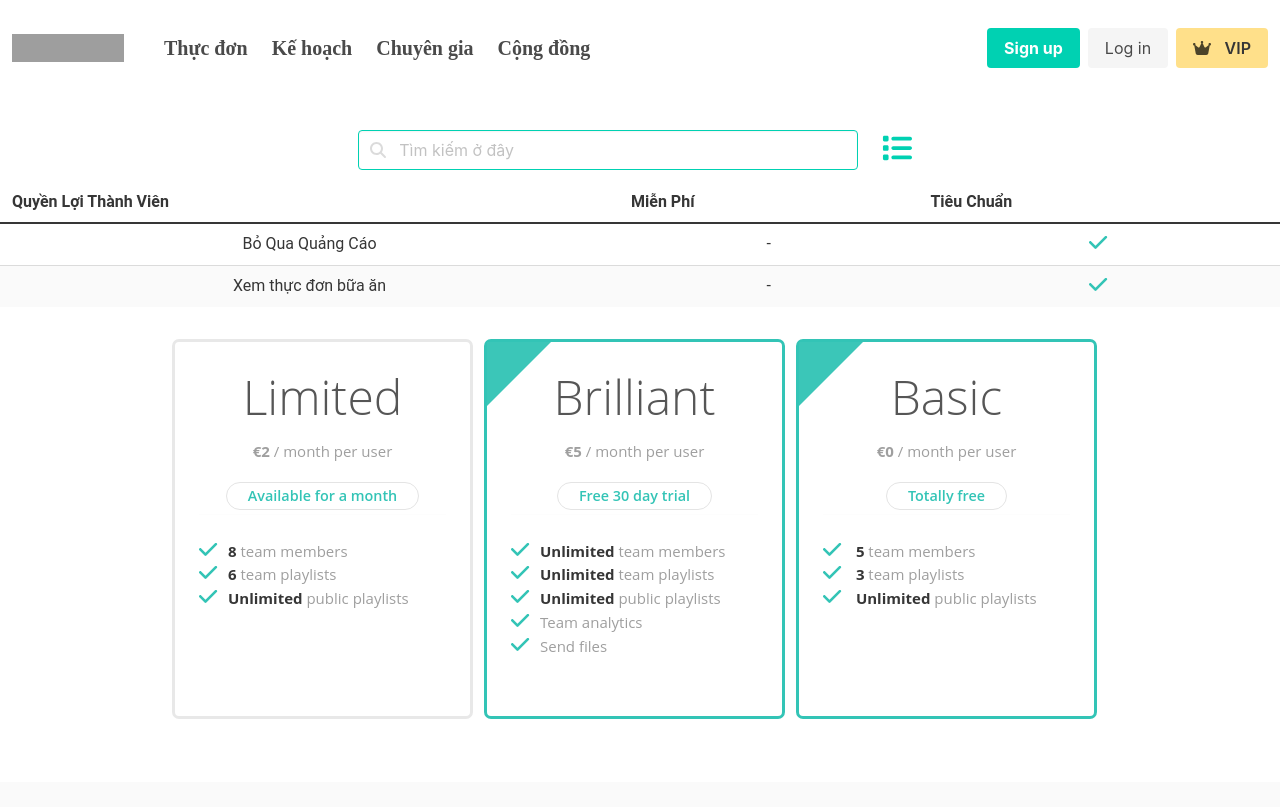
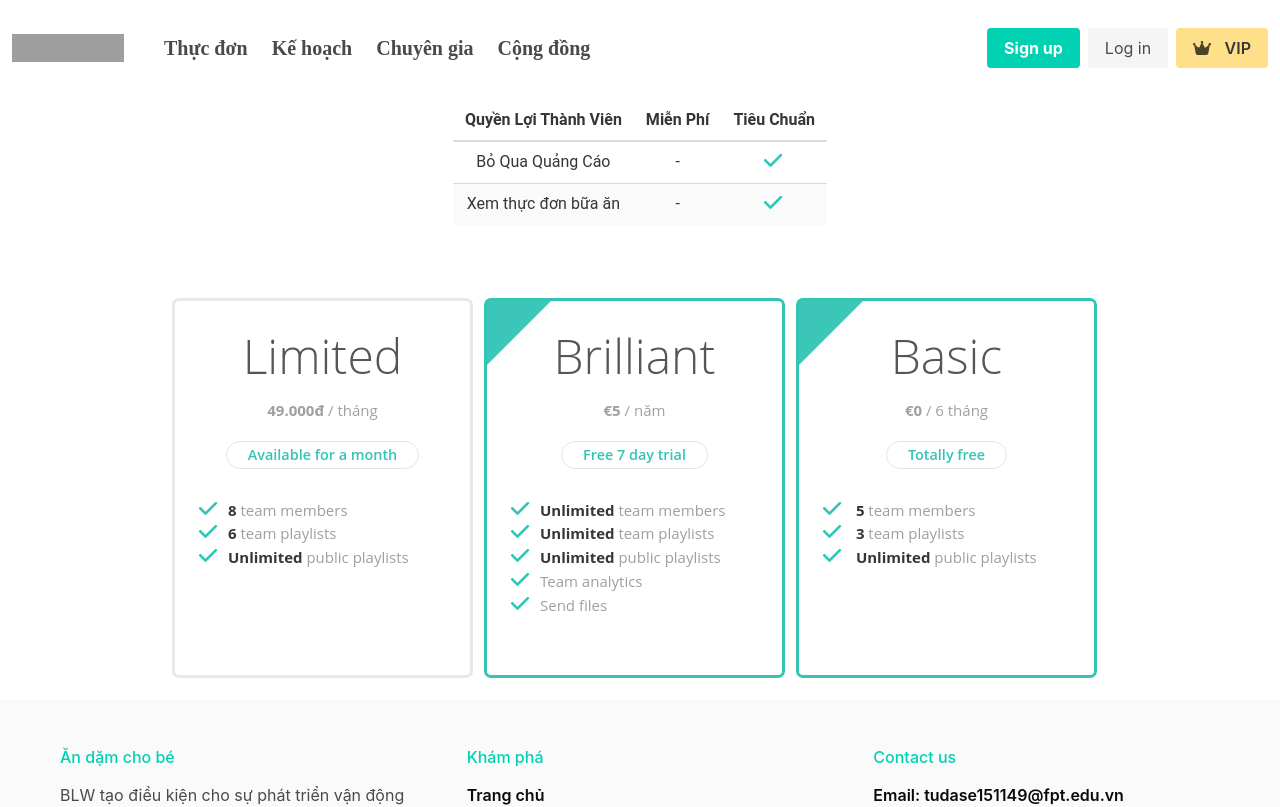
Before and after one commit to DaoAnhTu2105/EXE201_BLW_FE_WEB, a React (Create React App) app: page /pack in a window 1280 px wide. Shown: the top 807 px of the page. Built offline with nearby package versions, Linux system fonts and the light colour scheme; grey boxes are pictures that could not be loaded; some icons are missing.

Commit message:
save work before pull

```diff
--- a/src/components/Navbar/index.js
+++ b/src/components/Navbar/index.js
@@ -32,10 +32,10 @@ const Navbar = () => {
   const [open, setOpen] = useState(false);
   const [buttonVip, setButtonVip] = useState(false);
   const [mouseLeftContent, setMouseLeftContent] = useState(false);
-  const [isVipDisplayed, setIsVipDisplayed] = useState(false)
+
 
   useEffect(() => {
-    if (mouseLeftContent && !isVipDisplayed) {
+    if (mouseLeftContent) {
       const timer = setTimeout(() => {
         setButtonVip(false);
       }, 500);
@@ -124,7 +124,6 @@ const Navbar = () => {
                       className="button is-warning"
                       onMouseLeave={() => {
                         setMouseLeftContent(true);
-                        setIsVipDisplayed(false)
                       }}
                       onMouseEnter={() => {
                         setMouseLeftContent(false)
@@ -159,8 +158,12 @@ const Navbar = () => {
             zIndex: 1000,
             position: "fixed"
           }}
-          onMouseEnter={() => setIsVipDisplayed(true)}
-          onMouseLeave={() => setIsVipDisplayed(false)}
+          onMouseEnter={() => {
+            setMouseLeftContent(false)
+          }}
+          onMouseLeave={() => {
+            setMouseLeftContent(true)
+          }}
         >
           <div
             style={{
@@ -176,16 +179,15 @@ const Navbar = () => {
             <Link to='/pack'>
               <p
                 className="title is-6 mb-0"
-                style={{ color: "rgba(245, 245, 245, 0.8" }}
+                style={{ color: "rgba(245, 245, 245, 0.8", paddingTop:"10px" }}
               >
-                Quyền lợi thành viên
+                Quyền lợi thành viên<FontAwesomeIcon
+                  icon={faChevronRight}
+                  style={{ color: "rgba(245, 245, 245, 0.8", paddingLeft:"150px" }}
+                />
               </p>
-              <div>
-                <FontAwesomeIcon
-                  icon={faChevronRight}
-                  style={{ color: "rgba(245, 245, 245, 0.8" }}
-                />
-              </div>
+
+
             </Link>
 
           </div>
@@ -303,17 +305,6 @@ const Navbar = () => {
               Đăng kí VIP, tận hưởng nội dung,...
             </button>
           </div>
-          <div
-            className="mt-5"
-            style={{ textAlign: "center", paddingBottom: 20 }}
-          >
-            <h6
-              class="subtitle is-6 is-warning"
-              style={{ color: "rgba(245, 245, 245, 0.8" }}
-            >
-              Mã đổi quà
-            </h6>
-          </div>
         </div>
 
       )}
--- a/src/pages/Expert/index.js
+++ b/src/pages/Expert/index.js
@@ -169,7 +169,7 @@ const Expert = () => {
                                     <div className="card-expert-header px-3 py-2">
                                         <div className="d-flex justify-content-between">
                                             <div>
-                                                <h3 className="h5 mb-1">UI/UX Design</h3>
+                                                <h3 className="h5 mb-1">Chuyên gia dinh dưỡng</h3>
                                                 <div className="text-muted text-small">Designerr Inc. <small>(2012-2014)</small></div>
                                             </div><img src={experienceIcon} width="48" height="48" alt="ui-ux" />
                                         </div>
--- a/src/pages/Payment/index.scss
+++ b/src/pages/Payment/index.scss
@@ -45,12 +45,31 @@ $accent-color: #33c4b6;
     font-size: 3rem;
     margin-top: -5px;
 }
-.price {
+.price-for-month {
     margin-top: 7px;
     font-weight: bold;
 
     &::after {
-        content: " / month per user";
+        content: " / tháng";
+        font-weight: normal;
+    }
+}
+.price-for-year {
+    margin-top: 7px;
+    font-weight: bold;
+
+    &::after {
+        content: " / năm";
+        font-weight: normal;
+    }
+}
+
+.price-for-6-month {
+    margin-top: 7px;
+    font-weight: bold;
+
+    &::after {
+        content: " / 6 tháng";
         font-weight: normal;
     }
 }
--- a/src/pages/PremiumPack/index.css
+++ b/src/pages/PremiumPack/index.css
@@ -4,7 +4,7 @@
     text-align: center;
     margin: 0 auto;
 }
-.pack-container{
+.pack-table{
     margin-top: 24px;
     font-family: SF Pro,Roboto,Noto Sans,sans-serif;
     padding-left: 300px;
--- a/src/pages/PremiumPack/index.js
+++ b/src/pages/PremiumPack/index.js
@@ -8,6 +8,7 @@ const PremiumPack = () => {
     return (
         <>
             <div className="pack-container" >
+                <div style={{display:"flex", justifyContent:"center"}}>
                     <div className="pack-table">
                         <table className="table is-striped ">
                             <thead>
@@ -36,10 +37,12 @@ const PremiumPack = () => {
                             </tbody>
                         </table>
                     </div>
+                </div>
+
                 <div class="wrapper">
                     <div class="package">
                         <div class="name">Limited</div>
-                        <div class="price">€2</div>
+                        <div class="price-for-month">49.000đ</div>
                         <div class="trial">Available for a month</div>
                         <hr />
                         <ul>
@@ -50,8 +53,8 @@ const PremiumPack = () => {
                     </div>
                     <div class="package brilliant">
                         <div class="name">Brilliant</div>
-                        <div class="price">€5</div>
-                        <div class="trial">Free 30 day trial</div>
+                        <div class="price-for-year">€5</div>
+                        <div class="trial">Free 7 day trial</div>
                         <hr />
                         <ul>
                             <li><FontAwesomeIcon icon={faCheck} style={{ fontSize: "1.3rem", color: " #33c4b6", marginRight: "3px" }} /> &nbsp;<i class="fa-solid fa-check"></i><strong>Unlimited</strong> team members</li>
@@ -63,7 +66,7 @@ const PremiumPack = () => {
                     </div>
                     <div class="package brilliant">
                         <div class="name">Basic</div>
-                        <div class="price">€0</div>
+                        <div class="price-for-6-month">€0</div>
                         <div class="trial">Totally free</div>
                         <hr />
                         <ul>
--- a/src/pages/PremiumPack/index.scss
+++ b/src/pages/PremiumPack/index.scss
@@ -45,15 +45,35 @@ $accent-color: #33c4b6;
     font-size: 3rem;
     margin-top: -5px;
 }
-.price {
+.price-for-month {
     margin-top: 7px;
     font-weight: bold;
 
     &::after {
-        content: " / month per user";
+        content: " / tháng";
         font-weight: normal;
     }
 }
+.price-for-year {
+    margin-top: 7px;
+    font-weight: bold;
+
+    &::after {
+        content: " / năm";
+        font-weight: normal;
+    }
+}
+
+.price-for-6-month {
+    margin-top: 7px;
+    font-weight: bold;
+
+    &::after {
+        content: " / 6 tháng";
+        font-weight: normal;
+    }
+}
+
 hr {
     background-color: #dedede;
     border: none;
--- a/src/routers/index.js
+++ b/src/routers/index.js
@@ -61,7 +61,7 @@ export const publicRouters = [
     path: "/pack",
     name: "pack",
     component: PremiumPack,
-    layout: LayoutNavSearchFooter,
+    layout: LayoutWithoutSearch,
   },
   {
     path: "/expert",
```
Also changed, not shown: src/pages/Expert/bootstrap.css. Lines whose indentation alone changed are shown as unchanged.
